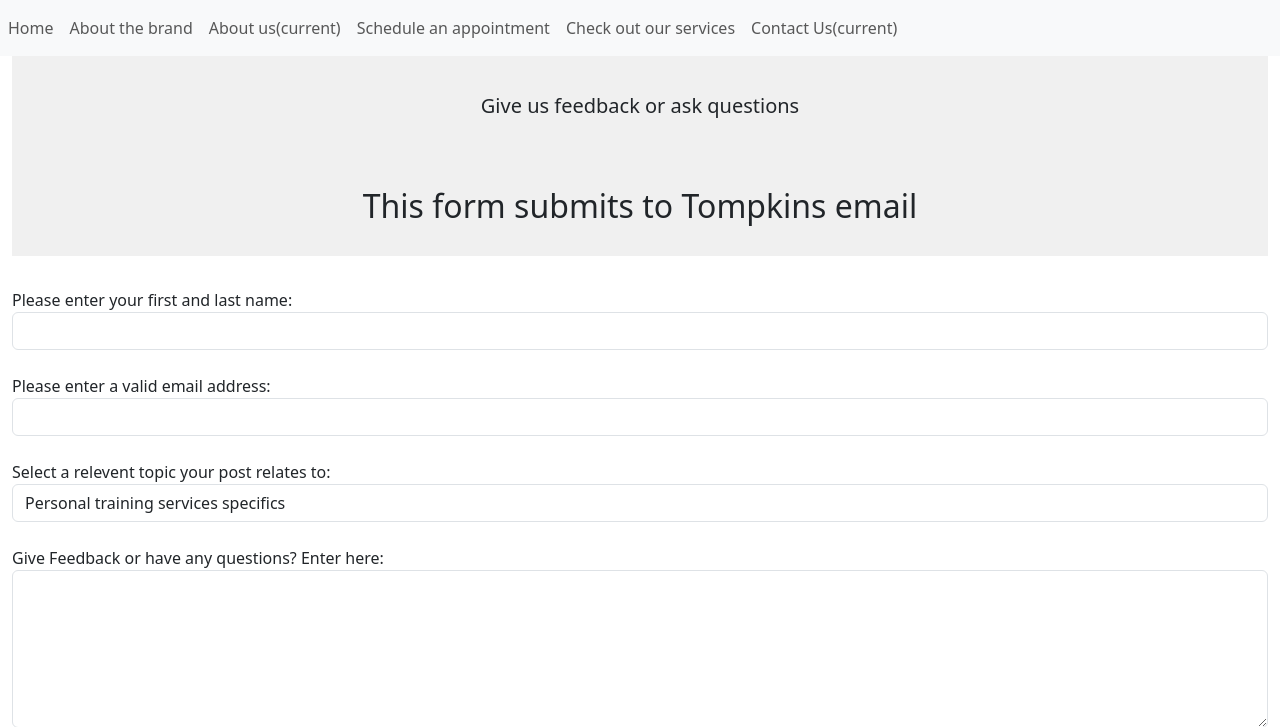
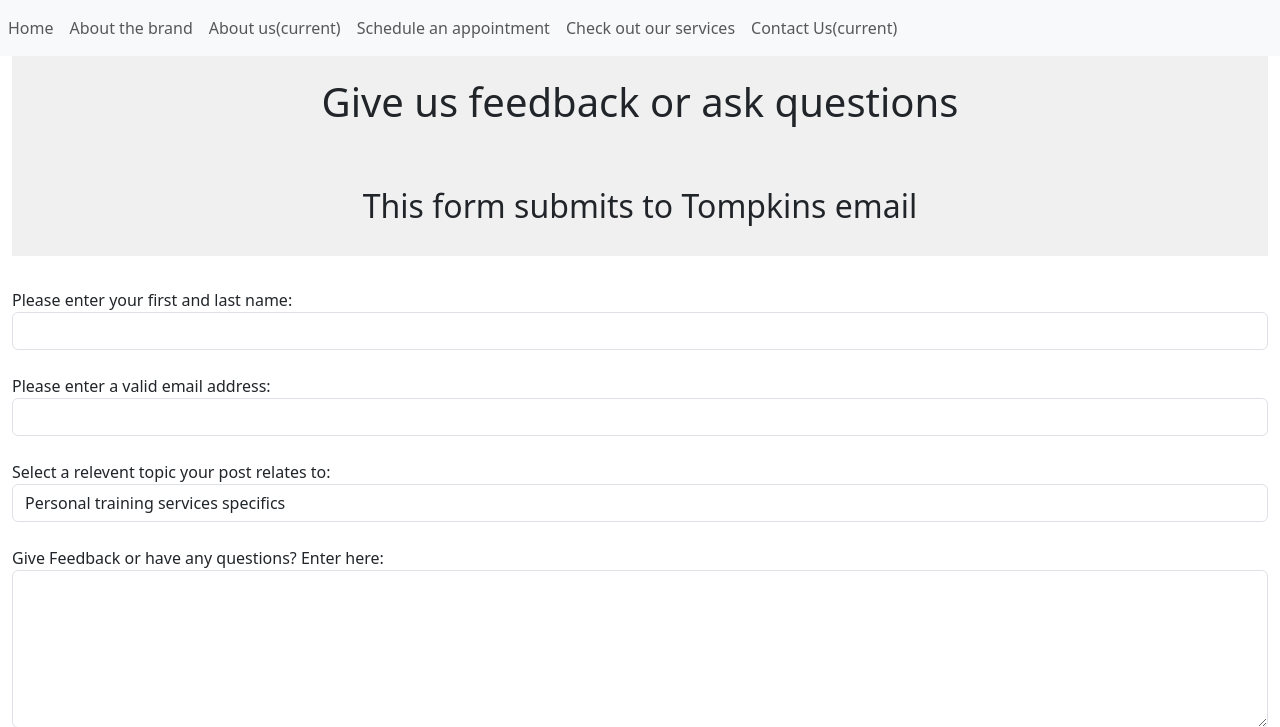
Before and after one commit to TFort001/TompkinsFinalProduct, a PHP site: page /contactform.php in a window 1280 px wide. Shown: the top 727 px of the page. Run offline with PHP 8.4, Linux system fonts and the light colour scheme.

Commit message:
Update contactform.php

```diff
--- a/contactform.php
+++ b/contactform.php
@@ -38,7 +38,7 @@
           </nav>
 
     <div class = "container-fluid">
-      <header class="flexbox">Give us feedback or ask questions</header>
+      <header class="flexbox"><h1>Give us feedback or ask questions</h1></header>
         <h2 class="flexbox">This form submits to Tompkins email</h2><br/>
           <form action="https://formsubmit.co/trfort1@cougars.ccis.edu" method="POST" >
 
```
